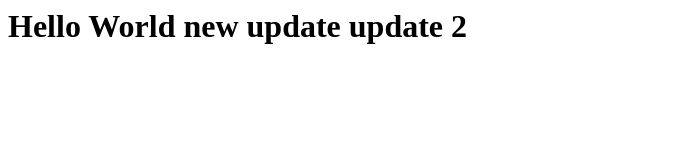
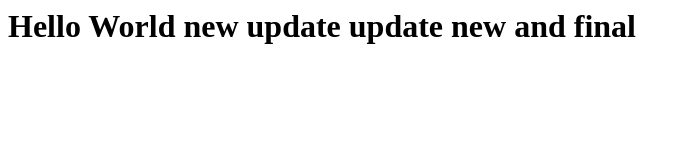
Before and after one commit to bigchappers/test, a plain HTML site: page index.html in a window 1280 px wide. Shown: the whole page, without its empty margins (0-691 px from the left). Drawn offline with Linux system fonts and the light colour scheme.

Commit message:
new index file

```diff
--- a/index.html
+++ b/index.html
@@ -1,4 +1,4 @@
 <html>
 
-<h1>Hello World new update update 2</h1>
+<h1>Hello World new update update new and final</h1>
 </html>
```
Also changed, not shown: index2.html (added, +6 -0 lines).
